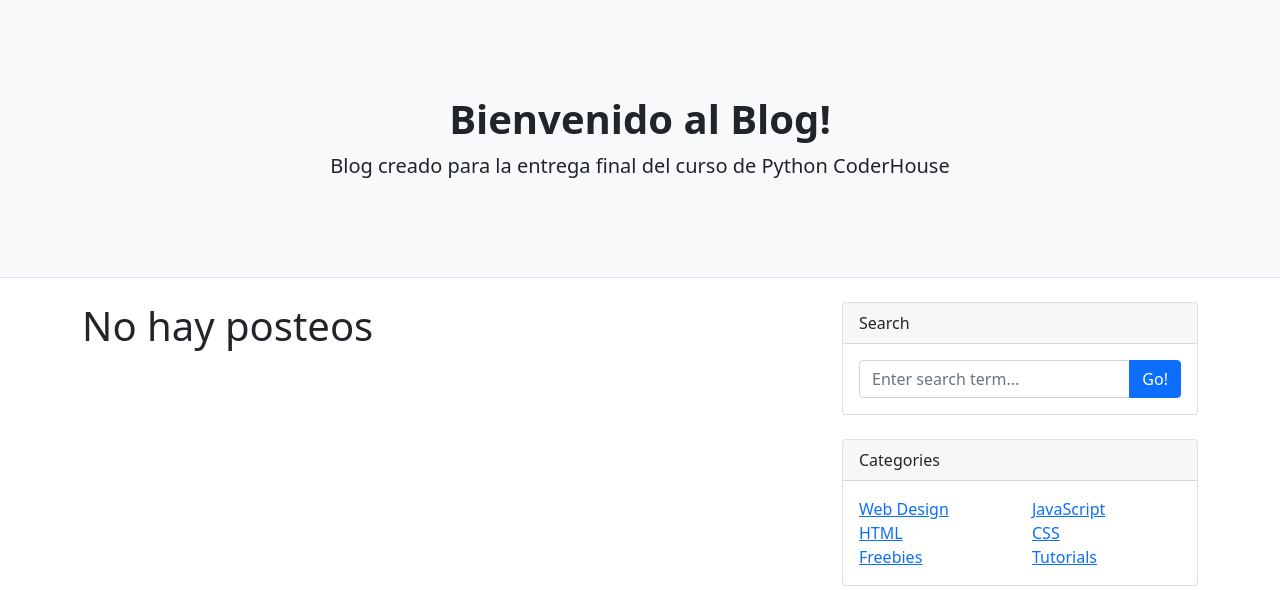
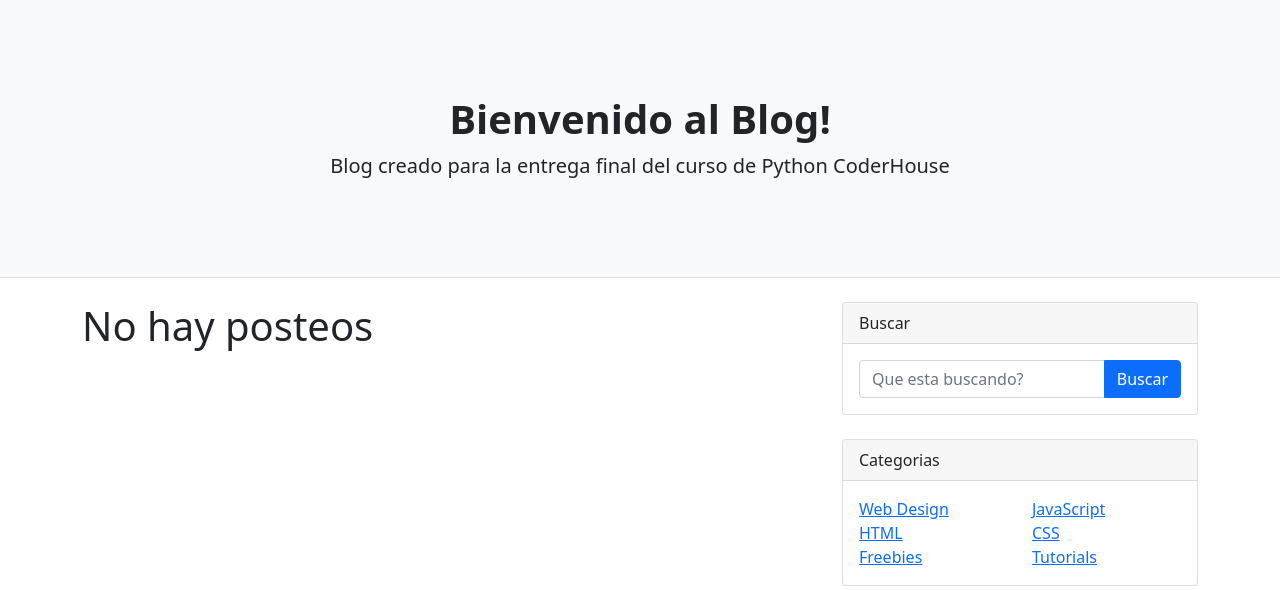
Before and after one commit to gonzaz92/Final, a Django app: page /mi_blog/ in a window 1280 px wide. Shown: the part 57-647 px from the top of the page. Run offline with Django 4.2, Linux system fonts and the light colour scheme; data that the repository does not hold is empty; some libraries are stand-ins or nearby versions.

Commit message:
Actualización funcional

```diff
--- a/mi_blog/models.py
+++ b/mi_blog/models.py
@@ -4,7 +4,7 @@ from django.contrib.auth.models import User
 class Post(models.Model):
     titulo = models.CharField(max_length=75)
     sub_titulo = models.CharField(max_length=75)
-    texto = models.TextField
+    texto = models.TextField(max_length=3000)
     imagen = models.ImageField(upload_to='posteos', null='True', blank=True)
     fecha_publicacion = models.DateField()
 
--- a/mi_blog/templates/mi_blog/index.html
+++ b/mi_blog/templates/mi_blog/index.html
@@ -81,17 +81,17 @@
         <div class="col-lg-4">
             <!-- Search widget-->
             <div class="card mb-4">
-                <div class="card-header">Search</div>
+                <div class="card-header">Buscar</div>
                 <div class="card-body">
                     <div class="input-group">
-                        <input class="form-control" type="text" placeholder="Enter search term..." aria-label="Enter search term..." aria-describedby="button-search" />
-                        <button class="btn btn-primary" id="button-search" type="button">Go!</button>
+                        <input class="form-control" type="text" placeholder="Que esta buscando?" aria-label="Que esta buscando?" aria-describedby="button-search" />
+                        <button class="btn btn-primary" id="button-search" type="button">Buscar</button>
                     </div>
                 </div>
             </div>
             <!-- Categories widget-->
             <div class="card mb-4">
-                <div class="card-header">Categories</div>
+                <div class="card-header">Categorias</div>
                 <div class="card-body">
                     <div class="row">
                         <div class="col-sm-6">
--- a/mi_blog/views.py
+++ b/mi_blog/views.py
@@ -8,7 +8,7 @@ from mi_blog.models import Post, Avatar, Mensaje
 from mi_blog.forms import UsuarioForm
 
 def index(request):
-    posts = Post.objects.order_by('fecha_publicacion').all()
+    posts = Post.objects.order_by('-fecha_publicacion').all()
     return render(request, 'mi_blog/index.html', {'posts': posts})
 
 class PostDetalle(DetailView):
```
Also changed, not shown: mi_blog/migrations/0002_post_texto.py (added).
